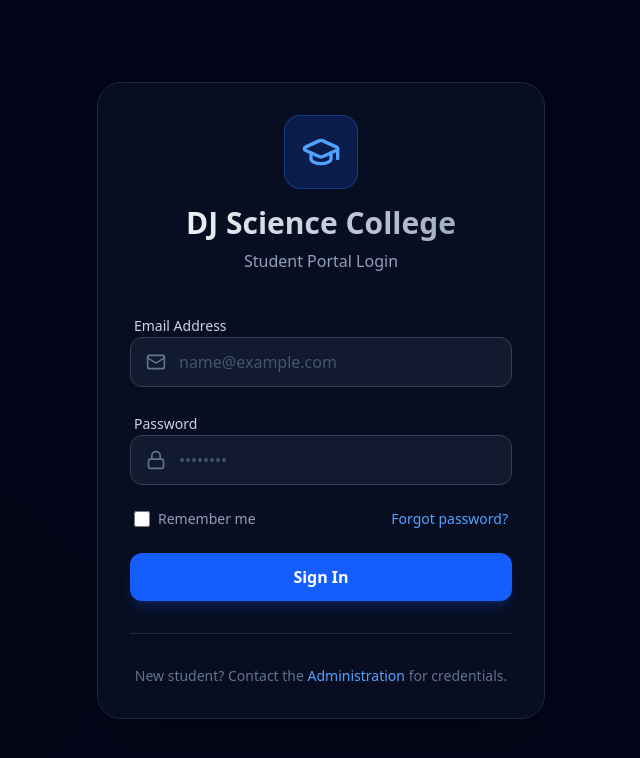
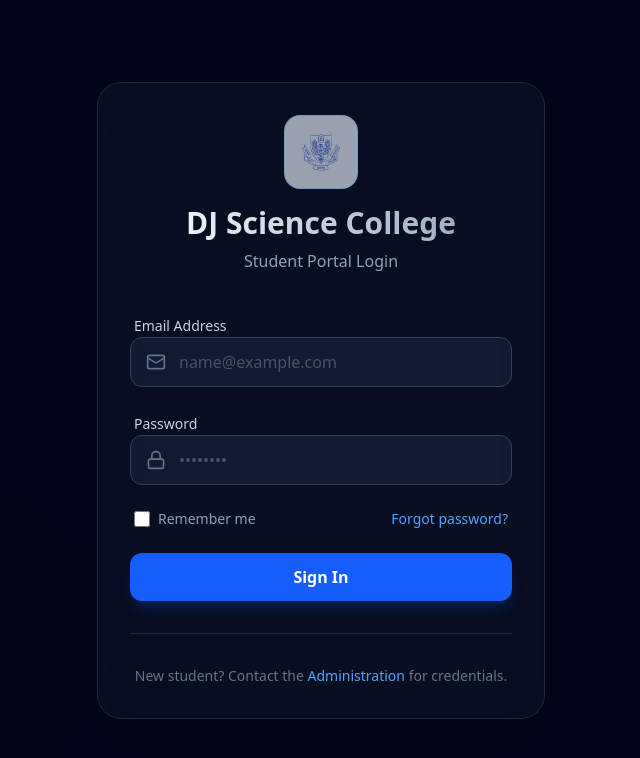
Before and after one commit to muttahar123/dj-portal, a React (Vite) app in the folder client/: page /login in a window 1280 px wide. Shown: the top 758 px of the page, without its empty margins (319-959 px from the left). Built offline with nearby package versions, Linux system fonts and the light colour scheme; no server answers.

Commit message:
feat: Add login page and dynamic, role-based sidebar navigation component.

```diff
--- a/client/index.html
+++ b/client/index.html
@@ -1,13 +1,16 @@
 <!doctype html>
 <html lang="en">
+
 <head>
   <meta charset="UTF-8" />
-    <link rel="icon" type="image/svg+xml" href="/vite.svg" />
+  <link rel="icon" type="image/svg+xml" href="/dj-science-college-logo.png" />
   <meta name="viewport" content="width=device-width, initial-scale=1.0" />
   <title>client</title>
 </head>
+
 <body>
   <div id="root"></div>
   <script type="module" src="/src/main.jsx"></script>
 </body>
+
 </html>
--- a/client/src/components/Sidebar.jsx
+++ b/client/src/components/Sidebar.jsx
@@ -89,7 +89,7 @@
                         <div className="flex items-center gap-3 mb-2">
                             <div className="w-10 h-10 rounded-xl bg-white flex items-center justify-center">
                                 {/* <GraduationCap className="text-white w-6 h-6" /> */}
-                                <img src="dj-science-college-logo.png" alt="DJ Science College Logo" className="w-full h-full object-contain" />
+                                <img src="/dj-science-college-logo.png" alt="DJ Science College Logo" className="w-full h-full object-contain" />
                             </div>
                             <h2 className="text-xl font-bold text-white">
                                 DJ SCIENCE
--- a/client/src/pages/Login.jsx
+++ b/client/src/pages/Login.jsx
@@ -30,8 +30,9 @@
 
             <div className="max-w-md w-full p-8 bg-slate-900/50 backdrop-blur-xl border border-slate-800 rounded-3xl shadow-2xl relative z-10">
                 <div className="text-center mb-10">
-                    <div className="inline-flex items-center justify-center p-4 bg-blue-600/20 rounded-2xl mb-4 border border-blue-500/30">
-                        <GraduationCap className="w-10 h-10 text-blue-400" />
+                    <div className="inline-flex items-center justify-center p-4 bg-gray-400 rounded-2xl mb-4 border border-blue-500/30">
+                        {/* <GraduationCap className="w-10 h-10 text-blue-400" /> */}
+                        <img src="/dj-science-college-logo.png" alt="Logo" className="w-10 h-10" />
                     </div>
                     <h1 className="text-3xl font-bold bg-gradient-to-r from-white to-slate-400 bg-clip-text text-transparent">
                         DJ Science College
```
Lines whose indentation alone changed are shown as unchanged.
